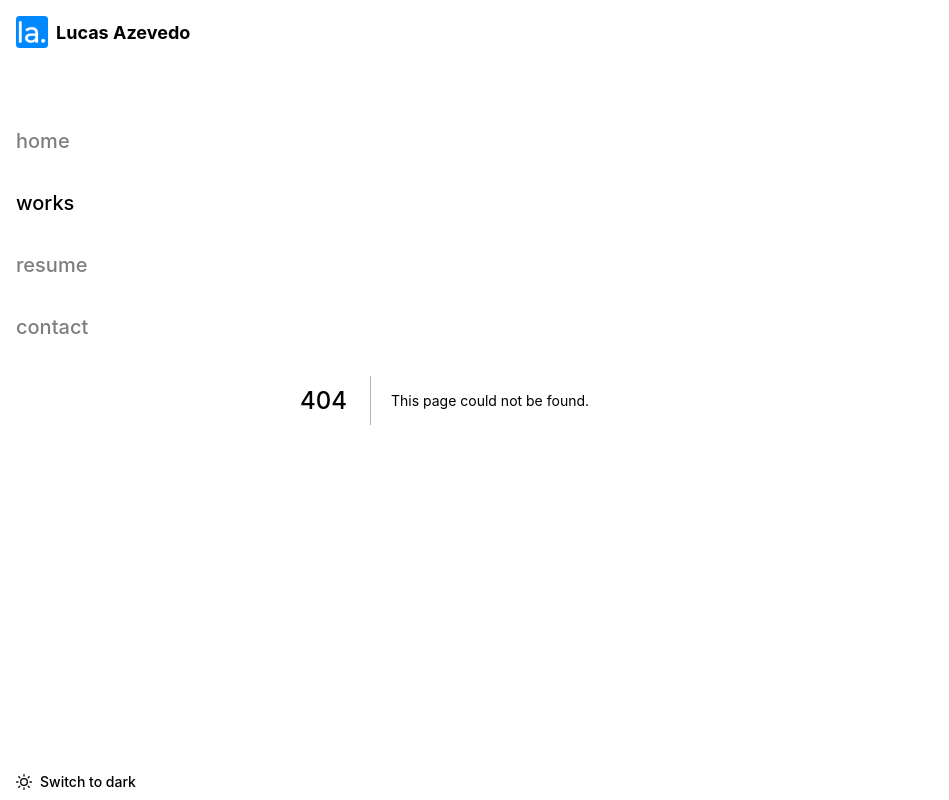
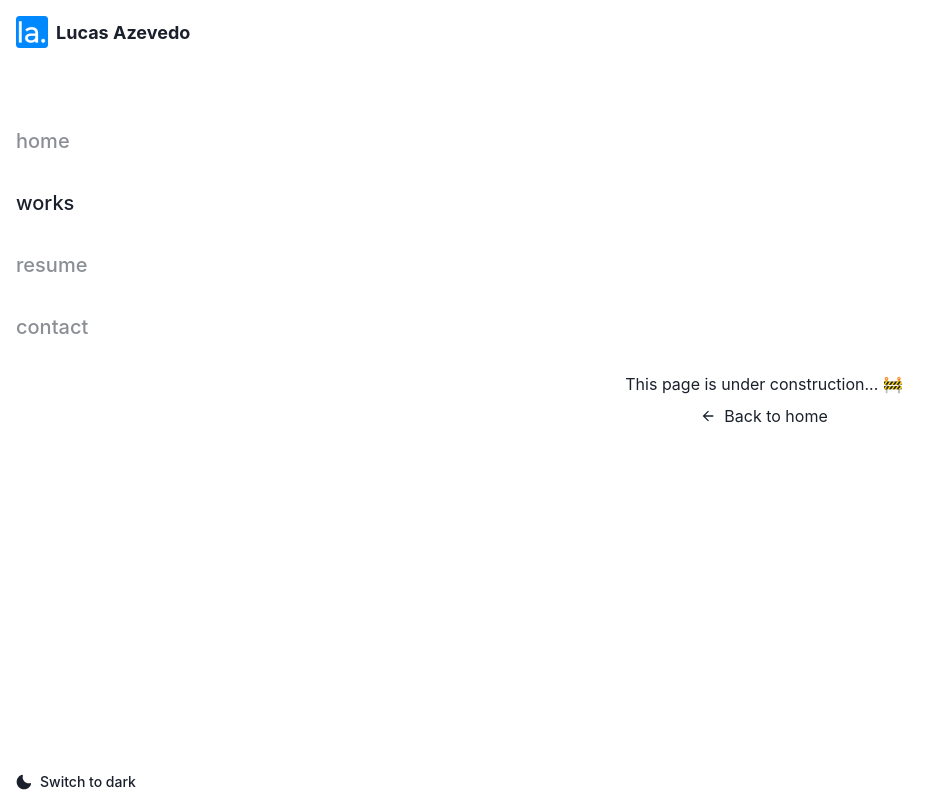
Before and after one commit to lucasbazev/portfolio-frontend, a Next.js app: page /works in a window 1280 px wide. Before the commit this address had no page. Shown: the whole page, without its empty margins (0-949 px from the left). Built offline with nearby package versions, Linux system fonts and the light colour scheme.

Commit message:
feat: ProvisionalPage implementation

```diff
--- a/components/molecules/Menu/index.js
+++ b/components/molecules/Menu/index.js
@@ -1,16 +1,14 @@
 import React from 'react'
-import { useRouter } from 'next/router'
 import Link from 'next/link'
 import { Box, Flex, Text, useColorMode } from '@chakra-ui/react'
-import { SunIcon } from '@chakra-ui/icons'
+import { SunIcon, MoonIcon } from '@chakra-ui/icons'
 
 import { Logo } from 'components/atoms'
 import { menuLinks } from './settings'
 
-export const Menu = () => {
-  const { route } = useRouter()
+export const Menu = (props) => {
   const { colorMode, toggleColorMode } = useColorMode()
-  console.log(route)
+  const { route } = props
 
   return (
     <Box padding={4} width={300} height="100%" position="relative">
@@ -45,7 +43,8 @@ export const Menu = () => {
         cursor="pointer"
         onClick={toggleColorMode}
       >
-        <SunIcon mr={2} />
+        {colorMode === 'light' ? <MoonIcon mr={2} /> : <SunIcon mr={2} />}
+
         <Text fontSize={14} fontWeight={500}>
           Switch to {colorMode === 'light' ? 'dark' : 'ligth'}
         </Text>
--- /dev/null
+++ b/components/molecules/ProvisionalPage/index.js
@@ -0,0 +1,37 @@
+import React from 'react'
+import Link from 'next/link'
+import { Flex, Text } from '@chakra-ui/react'
+import { ArrowBackIcon, LinkIcon } from '@chakra-ui/icons'
+
+export const ProvisionalPage = (props) => {
+  const { route } = props
+
+  return (
+    <Flex
+      flexDirection="column"
+      alignItems="center"
+      justifyContent="center"
+      width="100%"
+      height="100%"
+    >
+      <Text mb={2}>This page is under construction... 🚧</Text>
+
+      <Link
+        href={route === '/contact' ? 'https://linkedin.com/in/lucasbazev' : '/'}
+      >
+        <Flex
+          alignItems="center"
+          cursor="pointer"
+          _hover={{ color: 'primary', fontWeight: 600 }}
+        >
+          {route === '/contact' ? <LinkIcon /> : <ArrowBackIcon />}
+          <Text ml={2}>
+            {route === '/contact'
+              ? 'You can get in touch by accessing my LinkedIn profile'
+              : 'Back to home'}
+          </Text>
+        </Flex>
+      </Link>
+    </Flex>
+  )
+}
--- a/components/molecules/index.js
+++ b/components/molecules/index.js
@@ -1 +1,2 @@
 export * from './Menu'
+export * from './ProvisionalPage'
--- a/components/templates/index.js
+++ /dev/null
@@ -1 +0,0 @@
-export * from './Layout'
--- a/pages/_app.js
+++ b/pages/_app.js
@@ -1,3 +1,4 @@
+import { useRouter } from 'next/router'
 import { Flex, ChakraProvider } from '@chakra-ui/react'
 
 import { Menu } from 'components/molecules'
@@ -5,11 +6,13 @@ import theme from 'theme'
 import '../styles/globals.css'
 
 function MyApp({ Component, pageProps }) {
+  const { route } = useRouter()
+
   return (
     <ChakraProvider theme={theme}>
       <Flex width="100vw" height="100vh">
-        <Menu />
-        <Component {...pageProps} />
+        <Menu route={route} />
+        <Component route={route} {...pageProps} />
       </Flex>
     </ChakraProvider>
   )
--- /dev/null
+++ b/pages/contact.js
@@ -0,0 +1,2 @@
+import { ProvisionalPage } from 'components/molecules'
+export default ProvisionalPage
--- /dev/null
+++ b/pages/resume.js
@@ -0,0 +1,2 @@
+import { ProvisionalPage } from 'components/molecules'
+export default ProvisionalPage
--- /dev/null
+++ b/pages/works.js
@@ -0,0 +1,2 @@
+import { ProvisionalPage } from 'components/molecules'
+export default ProvisionalPage
```
Also changed, not shown: pages/index.js (+0 -9 lines), components/templates/Layout/index.js (deleted).
